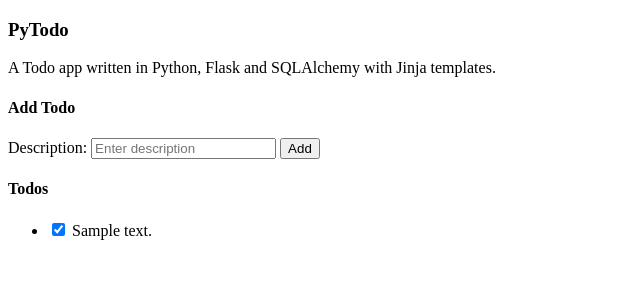
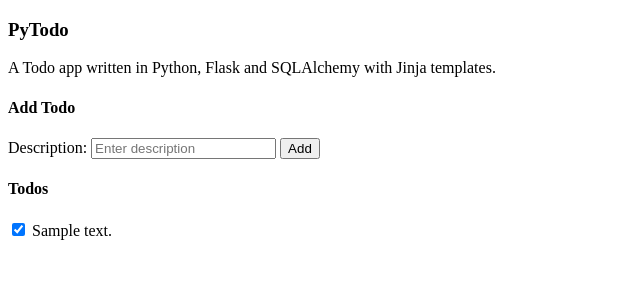
Before and after one commit to nicholaspretorius/py-todo, a Flask app: page / in a window 1280 px wide. Shown: the top 300 px of the page, without its empty margins (0-640 px from the left). Run offline with Flask 2, Linux system fonts and the light colour scheme; tables that the repository leaves empty hold one stand-in row (values such as "Sample post").

Commit message:
style: Remove list style

```diff
--- a/templates/index.html
+++ b/templates/index.html
@@ -8,6 +8,10 @@
     <style>
       .hidden {
         display: none;
+      }
+      ul {
+        list-style: none;
+        padding-left: 0;
       }
     </style>
   </head>
```
